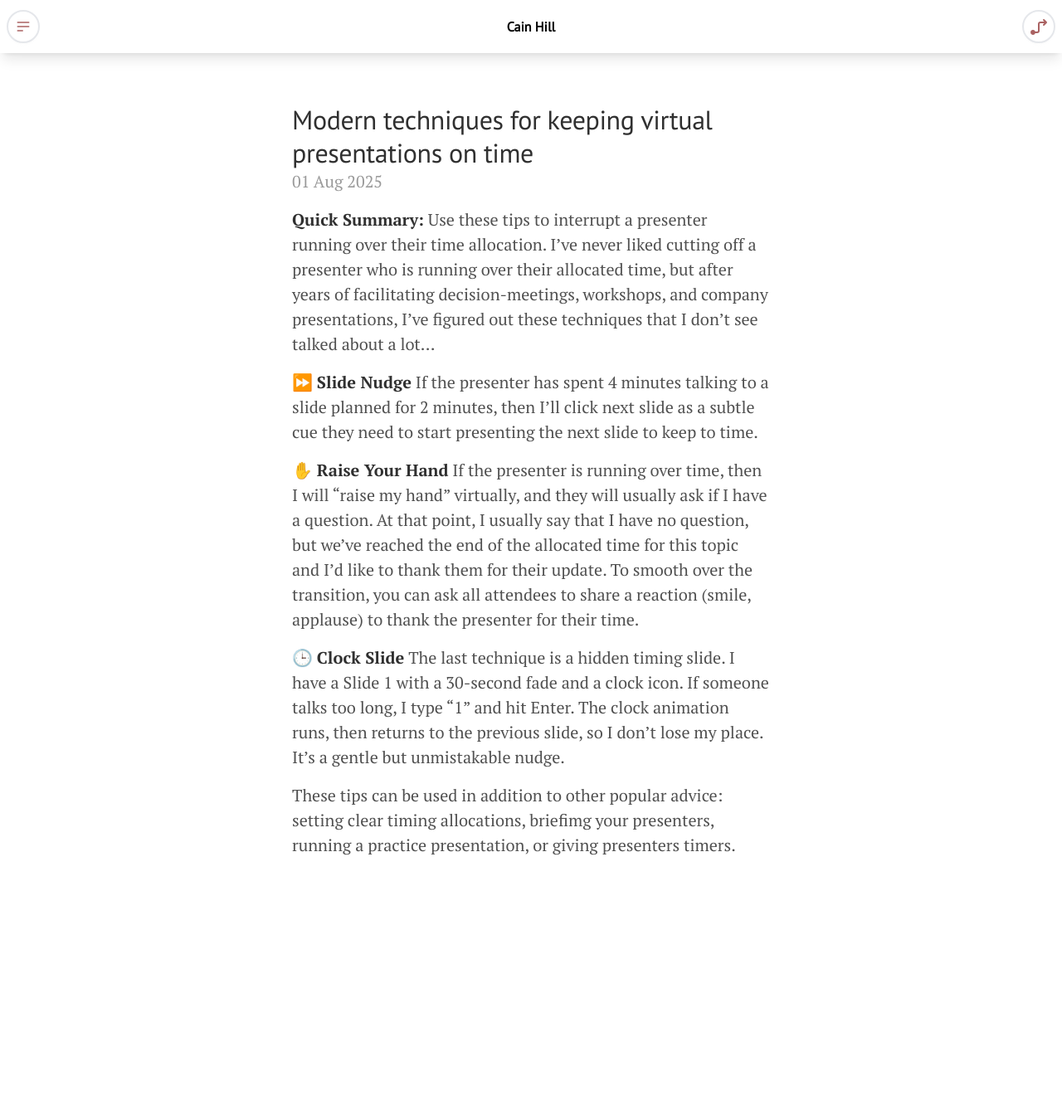
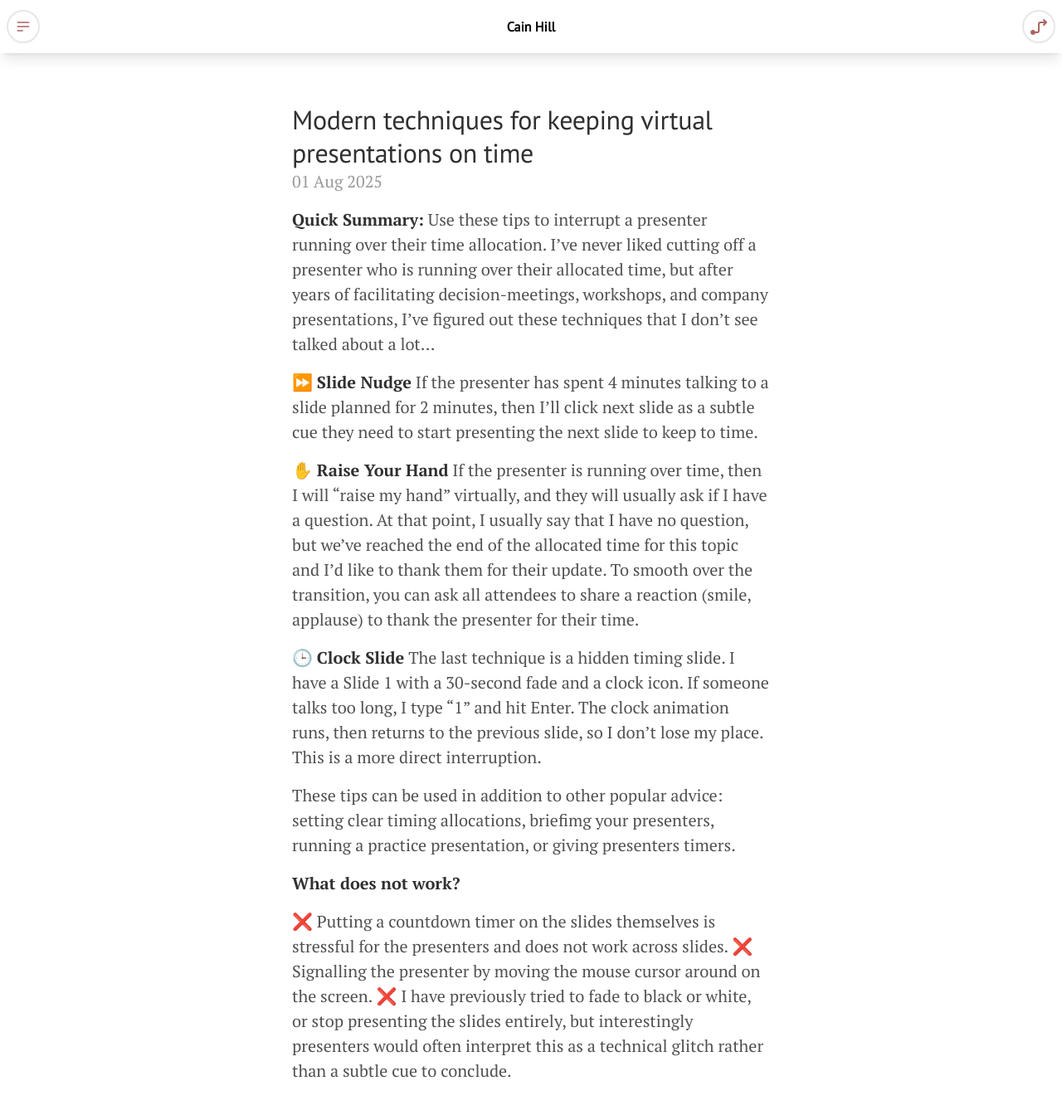
Before and after one commit to cainhill/cainhill.github.io, a Jekyll site: the page built from _blog/2025-08-01-timekeeper.md, in a window 1280 px wide and 1386 px high. Shown: the top 1338 px of the window at 83% size. Built offline with Jekyll 4.4.1, drawn with Linux system fonts in a browser that asks for light colours.

Commit message:
create/update '2025-08-01-timekeeper.md' file

```diff
--- a/_blog/2025-08-01-timekeeper.md
+++ b/_blog/2025-08-01-timekeeper.md
@@ -12,6 +12,12 @@ If the presenter has spent 4 minutes talking to a slide planned for 2 minutes, t
 If the presenter is running over time, then I will "raise my hand" virtually, and they will usually ask if I have a question. At that point, I usually say that I have no question, but we've reached the end of the allocated time for this topic and I'd like to thank them for their update. To smooth over the transition, you can ask all attendees to share a reaction (smile, applause) to thank the presenter for their time.
 
 3. 🕒 **Clock Slide**
-The last technique is a hidden timing slide. I have a Slide 1 with a 30-second fade and a clock icon. If someone talks too long, I type “1” and hit Enter. The clock animation runs, then returns to the previous slide, so I don’t lose my place. It’s a gentle but unmistakable nudge.
+The last technique is a hidden timing slide. I have a Slide 1 with a 30-second fade and a clock icon. If someone talks too long, I type “1” and hit Enter. The clock animation runs, then returns to the previous slide, so I don’t lose my place. This is a more direct interruption.
 
 These tips can be used in addition to other popular advice: setting clear timing allocations, briefimg your presenters, running a practice presentation, or giving presenters timers.
+
+**What does not work?**
+
+❌ Putting a countdown timer on the slides themselves is stressful for the presenters and does not work across slides.
+❌ Signalling the presenter by moving the mouse cursor around on the screen.
+❌ I have previously tried to fade to black or white, or stop presenting the slides entirely, but interestingly presenters would often interpret this as a technical glitch rather than a subtle cue to conclude.
```
